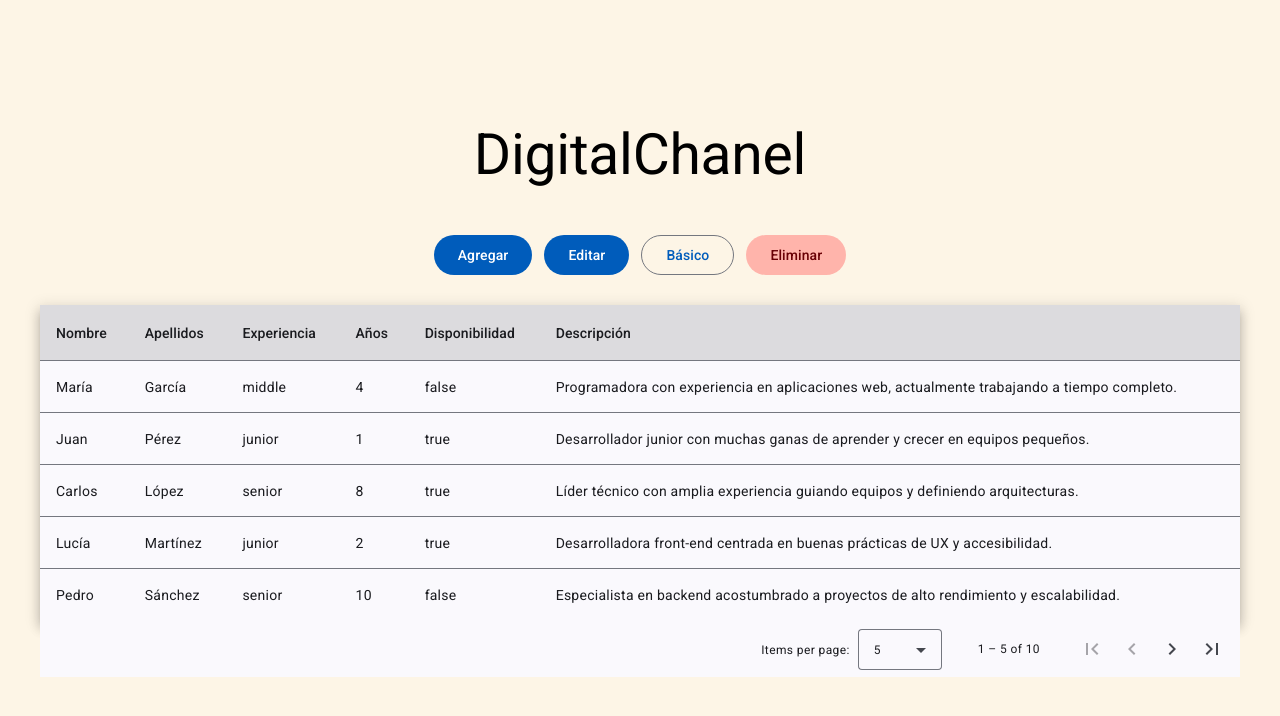
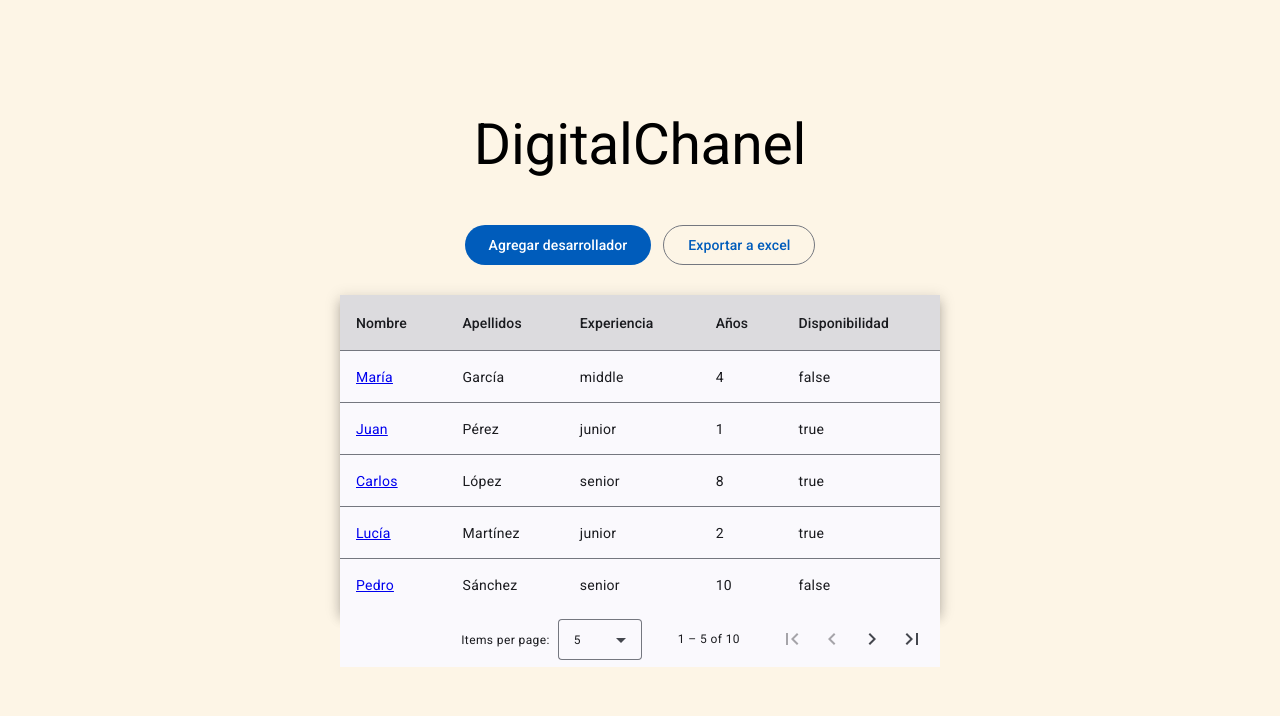
Before and after one commit to Escalpilinido/digital-channel, an Angular app: page / in a window 1280 px wide. Shown: the top 716 px of the page. Built offline with nearby package versions, Linux system fonts and the light colour scheme.

Commit message:
feat: added export to excel

```diff
--- a/package.json
+++ b/package.json
@@ -22,6 +22,7 @@
     "@angular/router": "^18.1.0",
     "rxjs": "~7.8.0",
     "tslib": "^2.3.0",
+    "xlsx": "^0.18.5",
     "zone.js": "~0.14.3"
   },
   "devDependencies": {
--- a/src/app/app.component.html
+++ b/src/app/app.component.html
@@ -4,51 +4,47 @@
     <h1>DigitalChanel</h1>
   </section>
   <section class="actions">
-    <button mat-flat-button color="primary">Agregar</button>
-    <button mat-flat-button color="tertiary">Editar</button>
-    <button mat-stroked-button>Básico</button>
-    <button mat-flat-button color="warn">Eliminar</button>
+    <button mat-flat-button color="primary">Agregar desarrollador</button>
+    <button mat-stroked-button color="secondary" (click)="exportToExcel()">Exportar a excel</button>
   </section>
   <section class="table-container">
     <table mat-table [dataSource]="dataSource" class="mat-elevation-z8 mi-tabla">
 
-      <!--- Note that these columns can be defined in any order.
-        The actual rendered columns are set as a property on the row definition" -->
-
       <!-- name Column -->
       <ng-container matColumnDef="name">
         <th mat-header-cell *matHeaderCellDef> Nombre </th>
-        <td mat-cell *matCellDef="let element"> {{element.name}} </td>
+        <td mat-cell *matCellDef="let user"><a [routerLink]="['/user-details']" [state]="{ user }">{{user.name}}</a>
+        </td>
       </ng-container>
 
       <!-- surname Column -->
       <ng-container matColumnDef="surname">
         <th mat-header-cell *matHeaderCellDef> Apellidos </th>
-        <td mat-cell *matCellDef="let element"> {{element.surname}} </td>
+        <td mat-cell *matCellDef="let user"> {{user.surname}} </td>
       </ng-container>
 
       <!-- seniority Column -->
       <ng-container matColumnDef="seniority">
         <th mat-header-cell *matHeaderCellDef> Experiencia </th>
-        <td mat-cell *matCellDef="let element"> {{element.seniority}} </td>
+        <td mat-cell *matCellDef="let user"> {{user.seniority}} </td>
       </ng-container>
 
       <!-- years Column -->
       <ng-container matColumnDef="years">
         <th mat-header-cell *matHeaderCellDef> Años </th>
-        <td mat-cell *matCellDef="let element"> {{element.years}} </td>
+        <td mat-cell *matCellDef="let user"> {{user.years}} </td>
       </ng-container>
 
       <!-- availability Column -->
       <ng-container matColumnDef="availability">
         <th mat-header-cell *matHeaderCellDef> Disponibilidad </th>
-        <td mat-cell *matCellDef="let element"> {{element.availability}} </td>
+        <td mat-cell *matCellDef="let user"> {{user.availability}} </td>
       </ng-container>
 
       <!-- descripcion Column -->
       <ng-container matColumnDef="descripcion">
         <th mat-header-cell *matHeaderCellDef> Descripción </th>
-        <td mat-cell *matCellDef="let element"> {{element.descripcion}} </td>
+        <td mat-cell *matCellDef="let user"> {{user.descripcion}} </td>
       </ng-container>
       <tr mat-header-row *matHeaderRowDef="displayedColumns"></tr>
       <tr mat-row *matRowDef="let row; columns: displayedColumns;"></tr>
@@ -57,4 +53,6 @@
     <mat-paginator [pageSizeOptions]="[5, 10, 20]" showFirstLastButtons
       aria-label="Selecciona página de usuarios"></mat-paginator>
   </section>
+
+  <router-outlet></router-outlet>
 </article>
--- a/src/app/app.component.scss
+++ b/src/app/app.component.scss
@@ -15,7 +15,7 @@
 }
 
 table {
-    width: 1200px;
+    width: 600px;
 }
 
 .mi-tabla .mat-mdc-header-row {
@@ -25,5 +25,4 @@ table {
 
 .mi-tabla .mat-mdc-row:hover {
     background-color: #9090901c;
-    cursor: pointer;
 }
--- a/src/app/app.component.ts
+++ b/src/app/app.component.ts
@@ -1,12 +1,12 @@
 import { Component, ViewChild, AfterViewInit } from '@angular/core';
-import { RouterOutlet } from '@angular/router';
+import { RouterModule, RouterOutlet } from '@angular/router';
 import { MatTableModule, MatTableDataSource } from '@angular/material/table';
 import { MatButtonModule } from '@angular/material/button';
 import { MatPaginatorModule, MatPaginator } from '@angular/material/paginator';
 import { usersData } from '../assets/users.mock';
+import * as XLSX from 'xlsx';
 
-
-interface UserData {
+export interface UserData {
   name: string;
   surname: string;
   seniority: string;
@@ -18,12 +18,12 @@ interface UserData {
 @Component({
   selector: 'app-root',
   standalone: true,
-  imports: [MatTableModule, MatButtonModule, MatPaginatorModule],
+  imports: [MatTableModule, MatButtonModule, MatPaginatorModule, RouterModule],
   templateUrl: './app.component.html',
   styleUrl: './app.component.scss'
 })
 export class AppComponent implements AfterViewInit {
-  displayedColumns: string[] = ['name', 'surname', 'seniority', 'years', 'availability', 'descripcion'];
+  displayedColumns: string[] = ['name', 'surname', 'seniority', 'years', 'availability'];
   dataSource = new MatTableDataSource<UserData>(usersData);
 
   @ViewChild(MatPaginator) paginator!: MatPaginator;
@@ -31,4 +31,13 @@ export class AppComponent implements AfterViewInit {
   ngAfterViewInit() {
     this.dataSource.paginator = this.paginator;
   }
+
+  exportToExcel() {
+    const ws: XLSX.WorkSheet = XLSX.utils.json_to_sheet(this.dataSource.data);
+    const wb: XLSX.WorkBook = XLSX.utils.book_new();
+    XLSX.utils.book_append_sheet(wb, ws, 'Usuarios');
+
+    /* guardar el archivo */
+    XLSX.writeFile(wb, 'Usuarios_DigitalChanel.xlsx');
+  }
 }
```
Also changed, not shown: 1 other file (tests, documents, lock files or other folders).
